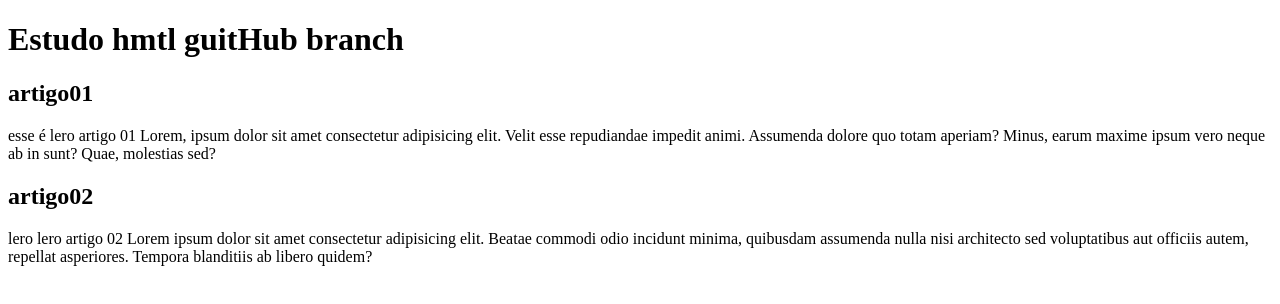
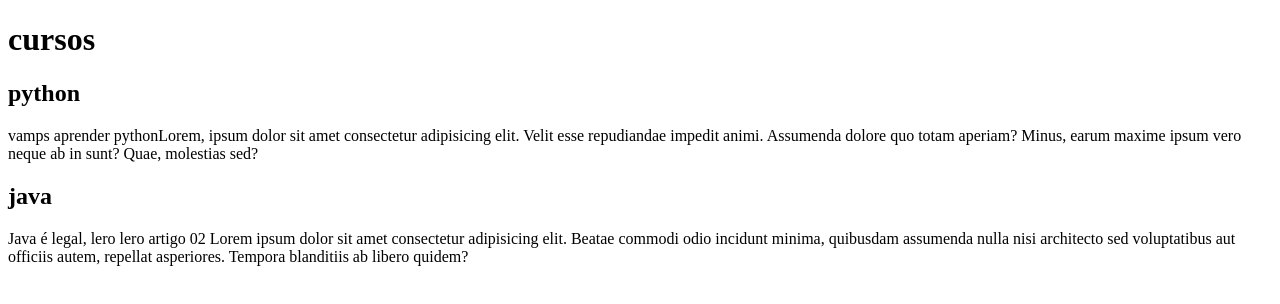
Before and after one commit to RodriguesAlonso/html-css, a plain HTML site: page siteNoGit/index.html in a window 1280 px wide. Drawn offline with Linux system fonts and the light colour scheme.

Commit message:
alteração no conteudo branch conteudo
código em html

```diff
--- a/siteNoGit/index.html
+++ b/siteNoGit/index.html
@@ -9,15 +9,15 @@
 <body>
     <main>
         <header>
-            <h1>Estudo hmtl guitHub branch</h1>
+            <h1>cursos</h1>
         </header>
         <article>
-            <h2>artigo01</h2>
-            <p>esse é lero artigo 01 Lorem, ipsum dolor sit amet consectetur adipisicing elit. Velit esse repudiandae impedit animi. Assumenda dolore quo totam aperiam? Minus, earum maxime ipsum vero neque ab in sunt? Quae, molestias sed?</p>
+            <h2>python</h2>
+            <p>vamps aprender pythonLorem, ipsum dolor sit amet consectetur adipisicing elit. Velit esse repudiandae impedit animi. Assumenda dolore quo totam aperiam? Minus, earum maxime ipsum vero neque ab in sunt? Quae, molestias sed?</p>
         </article>
         <article>
-            <h2>artigo02</h2>
-            <p> lero lero artigo 02  Lorem ipsum dolor sit amet consectetur adipisicing elit. Beatae commodi odio incidunt minima, quibusdam assumenda nulla nisi architecto sed voluptatibus aut officiis autem, repellat asperiores. Tempora blanditiis ab libero quidem?</p>
+            <h2>java</h2>
+            <p> Java é legal, lero lero artigo 02  Lorem ipsum dolor sit amet consectetur adipisicing elit. Beatae commodi odio incidunt minima, quibusdam assumenda nulla nisi architecto sed voluptatibus aut officiis autem, repellat asperiores. Tempora blanditiis ab libero quidem?</p>
         </article>
     </main>
 
```
